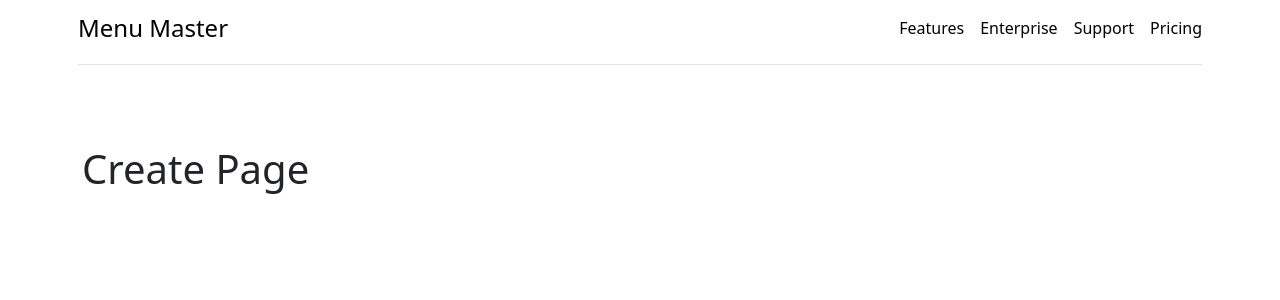
After one commit to 2Bit-Synergy/menu-master, a Django app: page /menu/create in a window 1280 px wide. The commit adds this page. Shown: the top 300 px of the page. Run offline with Django 5.2, Linux system fonts and the light colour scheme.

Commit message:
Create a basic routing and refactor layouts

```diff
--- /dev/null
+++ b/menu/templates/create.html
@@ -0,0 +1,4 @@
+{% extends 'layouts/base.html' %}
+{% block body %}
+<h1>Create Page</h1>
+{% endblock %}
--- /dev/null
+++ b/menu/templates/detail.html
@@ -0,0 +1,4 @@
+{% extends 'layouts/base.html' %}
+{% block body %}
+<h1>Detail page</h1>
+{% endblock %}
--- a/menu/templates/index.html
+++ b/menu/templates/index.html
@@ -1,4 +1,4 @@
-{% extends 'base.html' %}
+{% extends 'layouts/base.html' %}
 {% block body %}
-<h1>Hello, World!</h1>
+<h1>Index page</h1>
 {% endblock %}
--- /dev/null
+++ b/menu/templates/layouts/base.html
@@ -0,0 +1,23 @@
+{% load static %}
+<!DOCTYPE html>
+<html lang="en">
+  <head>
+    <meta charset="utf-8" />
+    <meta name="viewport" content="width=device-width, initial-scale=1" />
+    <title>Menu Master</title>
+    <link href="https://cdn.jsdelivr.net/npm/bootstrap@5.3.0/dist/css/bootstrap.min.css" rel="stylesheet" integrity="sha384-9ndCyUaIbzAi2FUVXJi0CjmCapSmO7SnpJef0486qhLnuZ2cdeRhO02iuK6FUUVM" crossorigin="anonymous" />
+    <link rel="stylesheet" href="{% static 'menu/css/styles.css' %}" />
+  </head>
+  <body>
+    {% include 'layouts/navbar.html' %}
+
+    <div class="container my-5">
+      {% block body %}
+
+      {% endblock %}
+    </div>
+
+    <script src="https://cdn.jsdelivr.net/npm/bootstrap@5.3.0/dist/js/bootstrap.bundle.min.js" integrity="sha384-geWF76RCwLtnZ8qwWowPQNguL3RmwHVBC9FhGdlKrxdiJJigb/j/68SIy3Te4Bkz" crossorigin="anonymous"></script>
+    <script src="{% static 'menu/js/app.js' %}"></script>
+  </body>
+</html>
--- /dev/null
+++ b/menu/templates/layouts/navbar.html
@@ -0,0 +1,14 @@
+<header class="container p-2">
+    <div class="d-flex flex-column flex-md-row align-items-center pb-3 mb-4 border-bottom">
+        <a href="/" class="d-flex align-items-center link-body-emphasis text-decoration-none">
+            <span class="fs-4">Menu Master</span>
+        </a>
+
+        <nav class="d-inline-flex mt-2 mt-md-0 ms-md-auto">
+            <a class="me-3 py-2 link-body-emphasis text-decoration-none" href="#">Features</a>
+            <a class="me-3 py-2 link-body-emphasis text-decoration-none" href="#">Enterprise</a>
+            <a class="me-3 py-2 link-body-emphasis text-decoration-none" href="#">Support</a>
+            <a class="py-2 link-body-emphasis text-decoration-none" href="#">Pricing</a>
+        </nav>
+    </div>
+</header>
--- a/menu/urls.py
+++ b/menu/urls.py
@@ -1,7 +1,8 @@
 from django.urls import path
 from . import views
 
-
 urlpatterns = [
-    path('', views.index, name="index")
+    path('', views.index, name="menu:index"),
+    path('<int:id>', views.detail, name="menu:detail"),
+    path('create', views.create, name="menu:create"),
 ]
--- a/menu/views.py
+++ b/menu/views.py
@@ -2,4 +2,10 @@ from django.shortcuts import render
 from django.http import HttpResponse
 
 def index(request):
-    return render(request, 'index.html');
+    return render(request, 'index.html')
+
+def detail(request):
+    return render(request, 'detail.html')
+
+def create(request):
+    return render(request, 'create.html')
```
Also changed, not shown: menu/templates/base.html (deleted, +0 -54 lines).
